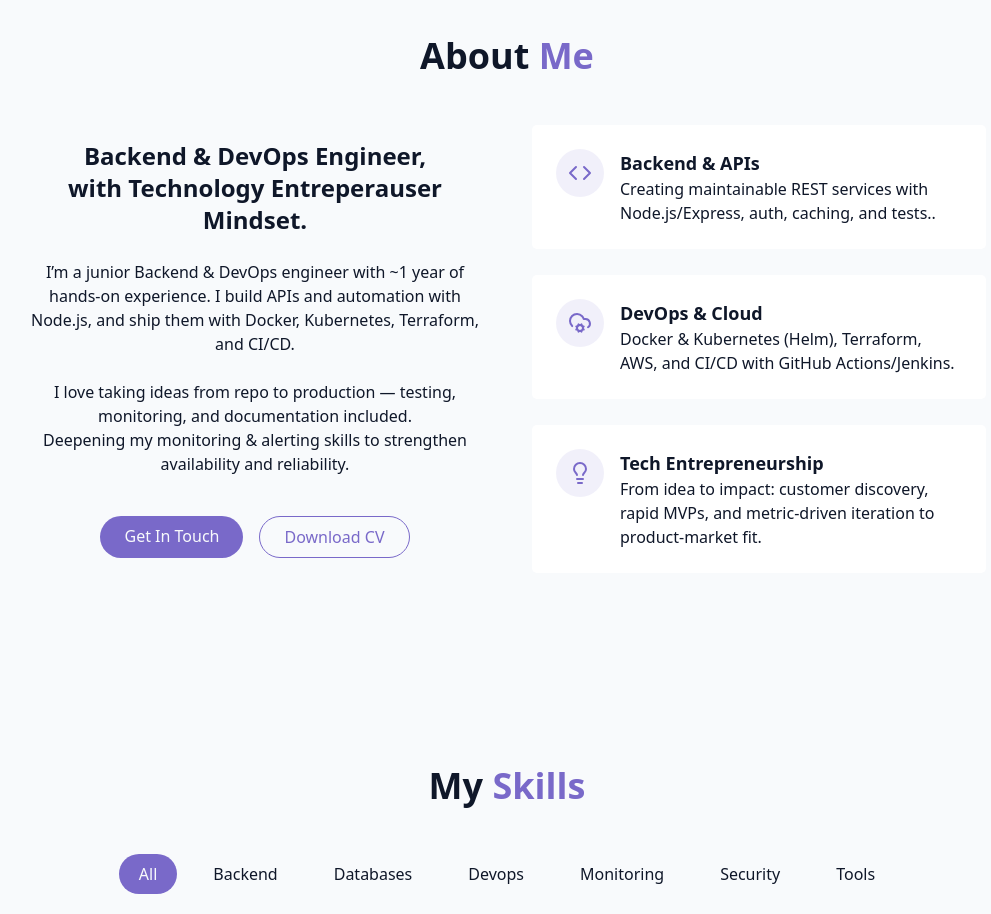
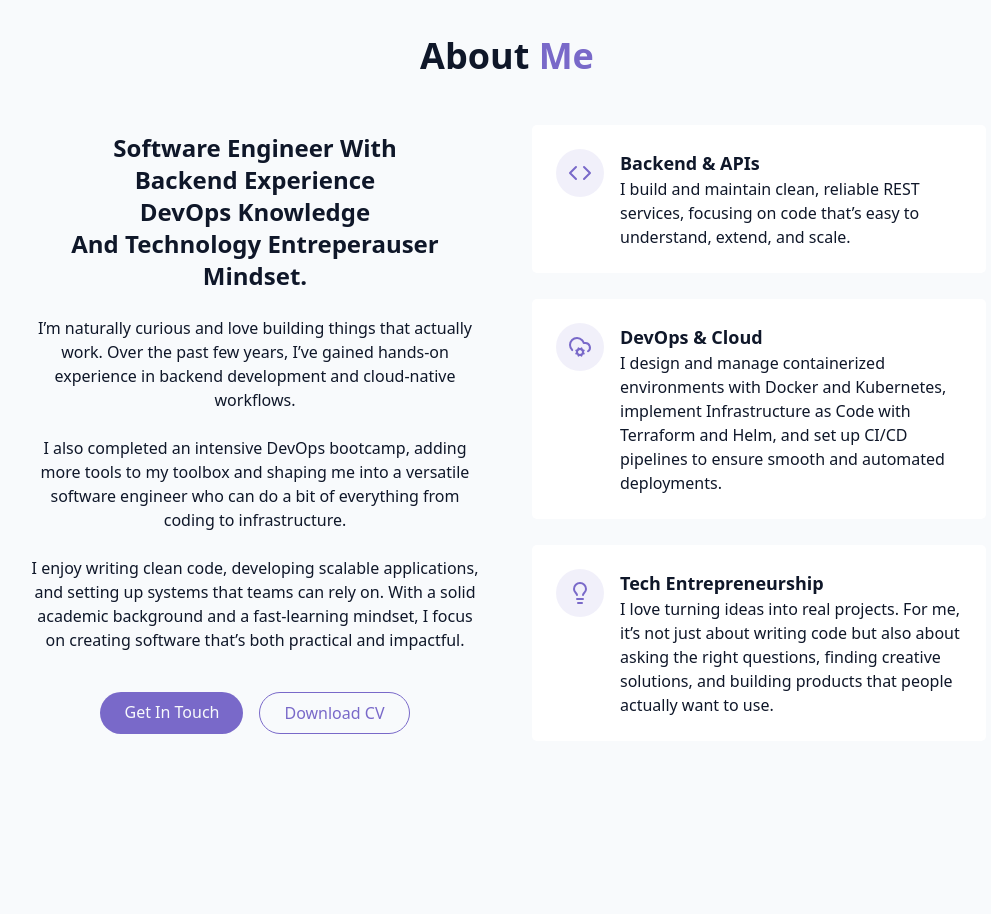
Before and after one commit to DavidShandor/myWebsite, a React (Vite) app: page / in a window 1280 px wide. Shown: the part 860-1774 px from the top of the page, without its empty margins (133-1124 px from the left). Built offline with nearby package versions, Linux system fonts and the light colour scheme.

Commit message:
polish hero and about sections

```diff
--- a/src/components/AboutSection.jsx
+++ b/src/components/AboutSection.jsx
@@ -12,20 +12,30 @@ export const AboutSection = () => {
         <div className="grid grid-cols-1 md:grid-cols-2 gap-12 items-center">
           <div className="space-y-6">
             <h3 className="text-2xl font-semibold">
-            Backend & DevOps Engineer, <br/>with Technology Entreperauser Mindset.
+            Software Engineer With <br/>
+            Backend Experience<br/>
+            DevOps Knowledge<br/>
+            And Technology Entreperauser Mindset.
             </h3>
 
             <p className="text-muted-foreground">
-              I’m a junior Backend & DevOps engineer with ~1 year of hands-on experience.
-              I build APIs and automation with Node.js, and ship them with Docker, Kubernetes,
-              Terraform, and CI/CD.
+            I’m naturally curious and love building things that actually work.
+            Over the past few years, I’ve gained hands-on experience in backend
+            development and cloud-native workflows.
+
+            </p>
+            <p className="text-muted-foreground">
+            I also completed an intensive
+            DevOps bootcamp, adding more tools to my toolbox and shaping me into a versatile
+            software engineer who can do a bit of everything from coding to infrastructure.
+
             </p>
 
             <p className="text-muted-foreground">
-              I love taking ideas from repo to production — testing, monitoring,
-              and documentation included.<br/>
-              Deepening my monitoring & alerting skills
-              to strengthen availability and reliability.
+            I enjoy writing clean code, developing scalable applications,
+            and setting up systems that teams can rely on.
+            With a solid academic background and a fast-learning mindset,
+            I focus on creating software that’s both practical and impactful.
             </p>
 
             <div className="flex flex-col sm:flex-row gap-4 pt-4 justify-center">
@@ -53,8 +63,8 @@ export const AboutSection = () => {
                 <div className="text-left">
                   <h4 className="font-semibold text-lg"> Backend & APIs</h4>
                   <p className="text-muted-foreground">
-                    Creating maintainable REST services with Node.js/Express,
-                    auth, caching, and tests..
+                    I build and maintain clean, reliable REST services,
+                    focusing on code that’s easy to understand, extend, and scale.
                   </p>
                 </div>
               </div>
@@ -67,8 +77,9 @@ export const AboutSection = () => {
                 <div className="text-left">
                   <h4 className="font-semibold text-lg">DevOps & Cloud</h4>
                   <p className="text-muted-foreground">
-                    Docker & Kubernetes (Helm), Terraform, AWS,
-                    and CI/CD with GitHub Actions/Jenkins.
+                  I design and manage containerized environments with Docker and Kubernetes,
+                  implement Infrastructure as Code with Terraform and Helm, and set up CI/CD
+                  pipelines to ensure smooth and automated deployments.
                   </p>
                 </div>
               </div>
@@ -82,8 +93,9 @@ export const AboutSection = () => {
                 <div className="text-left">
                   <h4 className="font-semibold text-lg">Tech Entrepreneurship</h4>
                   <p className="text-muted-foreground">
-                    From idea to impact: customer discovery, rapid MVPs,
-                    and metric-driven iteration to product-market fit.
+                  I love turning ideas into real projects. For me, it’s not just about
+                  writing code but also about asking the right questions, finding creative solutions,
+                  and building products that people actually want to use.
                   </p>
                 </div>
               </div>
--- a/src/components/HeroSection.jsx
+++ b/src/components/HeroSection.jsx
@@ -21,8 +21,8 @@ export const HeroSection = () => {
           </h1>
 
           <p className="text-lg md:text-xl text-muted-foreground max-2-2xl mx-auto opacity-0 animate-fade-in-delay-3">
-            Entrepreneurial mindset, engineer’s rigor:<br/>
-            I prototype fast, validate with users, and ship reliable, scalable systems.
+            I'm a Software Engineer (B.Sc.) and currently an M.A. student in Technological Entrepreneurship.
+            I love dreaming up new ideas and finding ways to bring them to life.
           </p>
 
           <div className="pt-4 opacity-0 animate-fade-in-delay-4">
```
